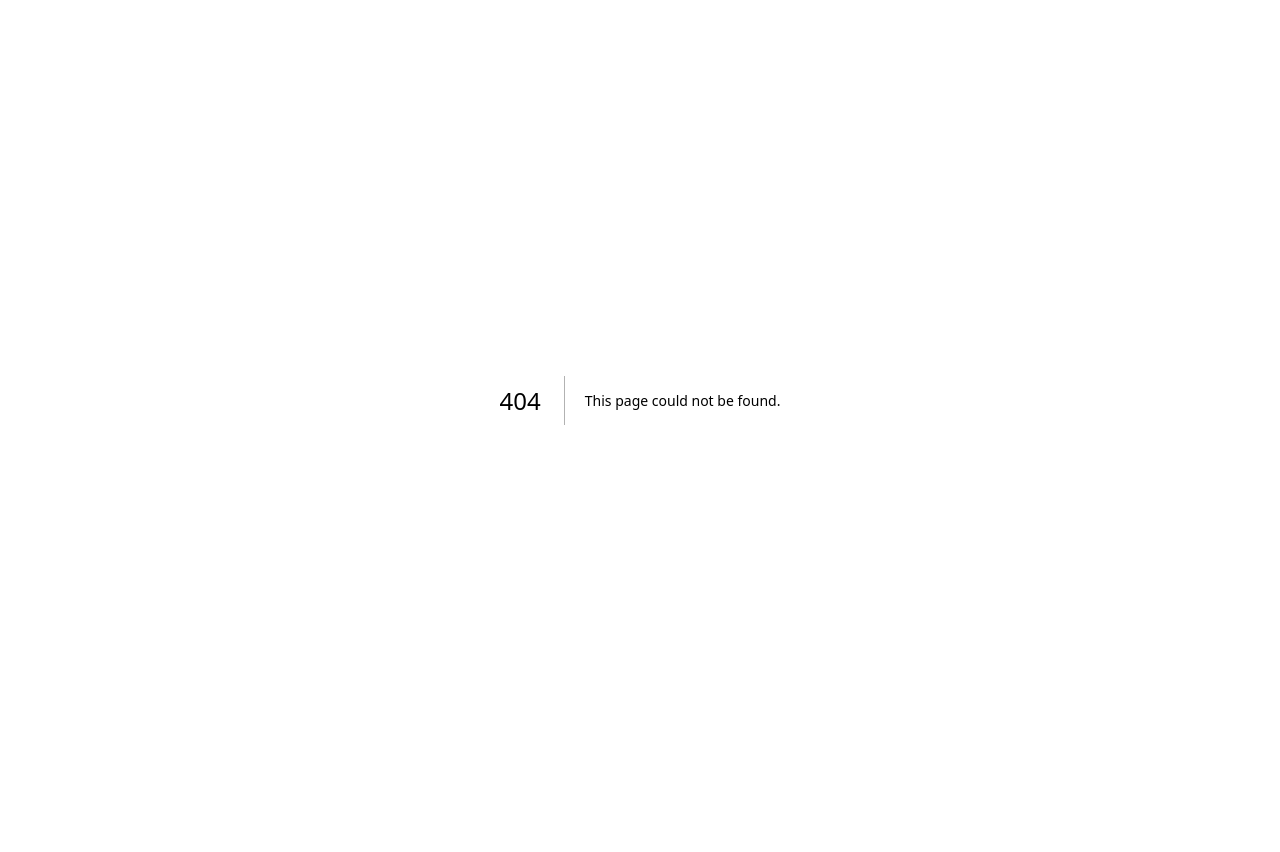
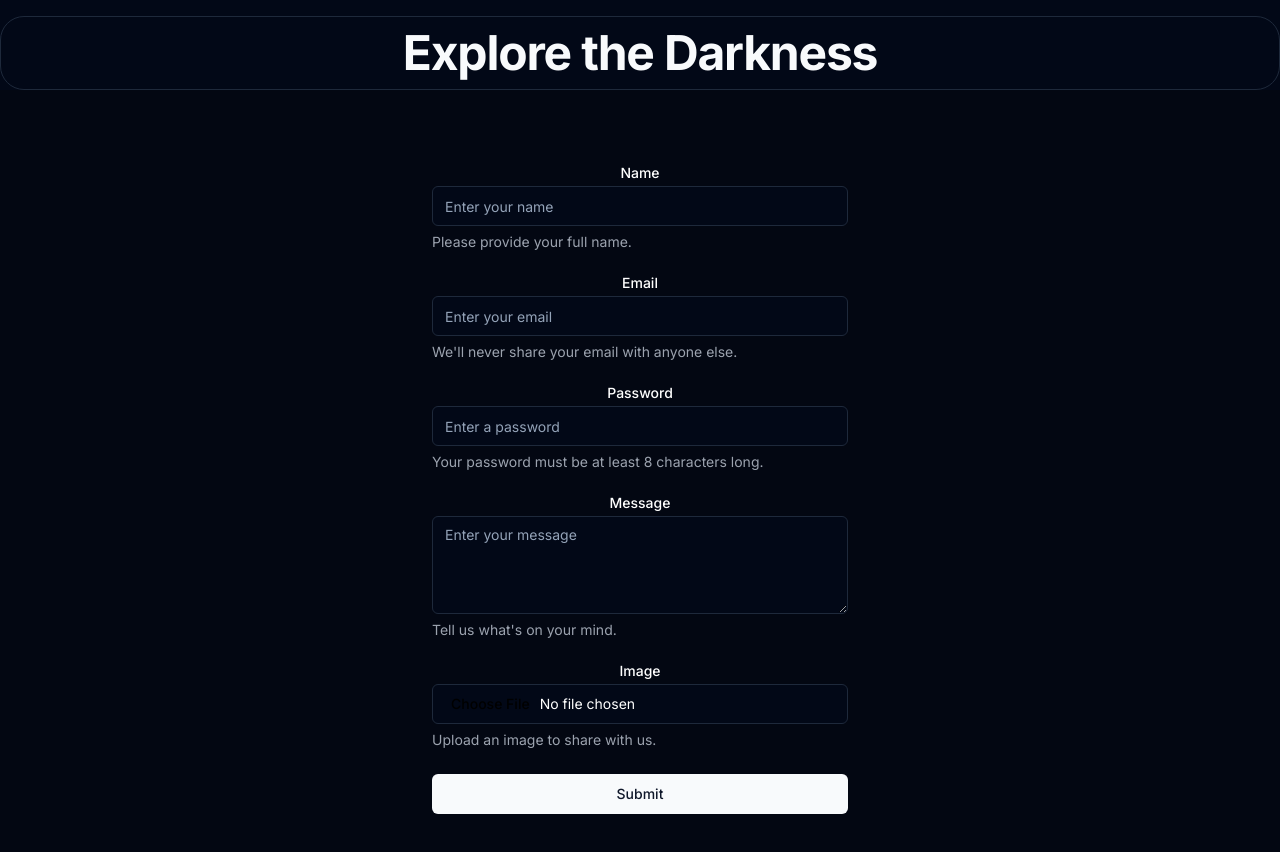
Before and after one commit to Dishantydv7/secuirty, a Next.js app: page /forms in a window 1280 px wide. Before the commit this address had no page. Shown: the top 852 px of the page. Before the commit the page ends 800 px from the top, so only its background shows below. Built offline with nearby package versions, Linux system fonts and the light colour scheme.

Commit message:
done with the form route

```diff
--- a/package.json
+++ b/package.json
@@ -15,6 +15,7 @@
     "@hirohe/react-watermark": "^0.5.0",
     "@mui/icons-material": "^5.15.19",
     "@mui/material": "^5.15.19",
+    "@radix-ui/react-label": "^2.0.2",
     "@radix-ui/react-slot": "^1.0.2",
     "@uiw/react-watermark": "^1.0.1",
     "antd": "^5.17.4",
--- /dev/null
+++ b/src/app/forms/page.tsx
@@ -0,0 +1,49 @@
+
+import { Label } from "@/components/ui/label"
+import { Input } from "@/components/ui/input"
+import { Textarea } from "@/components/ui/textarea"
+import { Button } from "@/components/ui/moving-border"
+import { ButtonAsChild } from "@/components/ButtonAsChild"
+
+export default function Component() {
+  return (
+    <>
+    <div className="text-center p-3 mt-4 border rounded-3xl ">
+    <h1 className="text-5xl font-bold tracking-tight">Explore the Darkness</h1>
+    </div>
+    <div className="flex flex-col items-center justify-center min-h-screen bg-gray-950 text-white">
+      <div className="space-y-8 max-w-md w-full px-4">
+
+        <div className="grid gap-6">
+          <div className="grid gap-1.5">
+            <Label htmlFor="name" className="text-center">Name</Label>
+            <Input type="text" id="name" placeholder="Enter your name" />
+            <p className="text-sm text-gray-400">Please provide your full name.</p>
+          </div>
+          <div className="grid gap-1.5">
+            <Label htmlFor="email" className="text-center">Email</Label>
+            <Input type="email" id="email" placeholder="Enter your email" />
+            <p className="text-sm text-gray-400">We'll never share your email with anyone else.</p>
+          </div>
+          <div className="grid gap-1.5">
+            <Label htmlFor="password" className="text-center">Password</Label>
+            <Input type="password" id="password" placeholder="Enter a password" />
+            <p className="text-sm text-gray-400">Your password must be at least 8 characters long.</p>
+          </div>
+          <div className="grid gap-1.5">
+            <Label htmlFor="message" className="text-center">Message</Label>
+            <Textarea id="message" placeholder="Enter your message" rows={4} />
+            <p className="text-sm text-gray-400">Tell us what's on your mind.</p>
+          </div>
+          <div className="grid gap-1.5">
+            <Label htmlFor="image" className="text-center">Image</Label>
+            <Input type="file" id="image" />
+            <p className="text-sm text-gray-400">Upload an image to share with us.</p>
+          </div>
+          <ButtonAsChild content = "Submit"></ButtonAsChild>
+        </div>
+      </div>
+    </div>
+    </>
+  )
+}
--- a/src/app/terms/page.tsx
+++ b/src/app/terms/page.tsx
@@ -5,6 +5,7 @@ import { useState } from "react"
 import { useRouter } from 'next/navigation'
 import { ButtonAsChild } from "@/components/ButtonAsChild";
 import { Button } from "@mui/material";
+import { Label } from "@/components/ui/label";
 
 export default function Terms() {
 
@@ -44,8 +45,10 @@ export default function Terms() {
         </div>
 
         {/* <CheckboxLabels  /> */}
-        <input value="test" type="checkbox" onChange={() => setIsChecked(!isChecked)} />
-
+        <div className="flex justify-start ml-4">
+          <input value="test" type="checkbox" onChange={() => setIsChecked(!isChecked)} className="flex-none" />
+          <label htmlFor="test" className="ml-3">I have read the above information</label>
+        </div>
         <div className="mt-8">
           <Button onClick={() => isChecked ? router.push("/dashboard") : router.push("/404")}>
             Continue
--- a/src/components/ButtonAsChild.tsx
+++ b/src/components/ButtonAsChild.tsx
@@ -2,10 +2,10 @@ import Link from "next/link"
 
 import { Button } from "@/components/ui/button"
 
-export function ButtonAsChild() {
+export function ButtonAsChild({content}:any) {
   return (
     <Button asChild>
-      <Link href="/login">Login</Link>
+      <Link href="/login">{content}</Link>
     </Button>
   )
 }
--- /dev/null
+++ b/src/components/ui/input.tsx
@@ -0,0 +1,25 @@
+import * as React from "react"
+
+import { cn } from "@/lib/utils"
+
+export interface InputProps
+  extends React.InputHTMLAttributes<HTMLInputElement> {}
+
+const Input = React.forwardRef<HTMLInputElement, InputProps>(
+  ({ className, type, ...props }, ref) => {
+    return (
+      <input
+        type={type}
+        className={cn(
+          "flex h-10 w-full rounded-md border border-input bg-background px-3 py-2 text-sm ring-offset-background file:border-0 file:bg-transparent file:text-sm file:font-medium placeholder:text-muted-foreground focus-visible:outline-none focus-visible:ring-2 focus-visible:ring-ring focus-visible:ring-offset-2 disabled:cursor-not-allowed disabled:opacity-50",
+          className
+        )}
+        ref={ref}
+        {...props}
+      />
+    )
+  }
+)
+Input.displayName = "Input"
+
+export { Input }
--- /dev/null
+++ b/src/components/ui/label.tsx
@@ -0,0 +1,26 @@
+"use client"
+
+import * as React from "react"
+import * as LabelPrimitive from "@radix-ui/react-label"
+import { cva, type VariantProps } from "class-variance-authority"
+
+import { cn } from "@/lib/utils"
+
+const labelVariants = cva(
+  "text-sm font-medium leading-none peer-disabled:cursor-not-allowed peer-disabled:opacity-70"
+)
+
+const Label = React.forwardRef<
+  React.ElementRef<typeof LabelPrimitive.Root>,
+  React.ComponentPropsWithoutRef<typeof LabelPrimitive.Root> &
+    VariantProps<typeof labelVariants>
+>(({ className, ...props }, ref) => (
+  <LabelPrimitive.Root
+    ref={ref}
+    className={cn(labelVariants(), className)}
+    {...props}
+  />
+))
+Label.displayName = LabelPrimitive.Root.displayName
+
+export { Label }
--- /dev/null
+++ b/src/components/ui/textarea.tsx
@@ -0,0 +1,24 @@
+import * as React from "react"
+
+import { cn } from "@/lib/utils"
+
+export interface TextareaProps
+  extends React.TextareaHTMLAttributes<HTMLTextAreaElement> {}
+
+const Textarea = React.forwardRef<HTMLTextAreaElement, TextareaProps>(
+  ({ className, ...props }, ref) => {
+    return (
+      <textarea
+        className={cn(
+          "flex min-h-[80px] w-full rounded-md border border-input bg-background px-3 py-2 text-sm ring-offset-background placeholder:text-muted-foreground focus-visible:outline-none focus-visible:ring-2 focus-visible:ring-ring focus-visible:ring-offset-2 disabled:cursor-not-allowed disabled:opacity-50",
+          className
+        )}
+        ref={ref}
+        {...props}
+      />
+    )
+  }
+)
+Textarea.displayName = "Textarea"
+
+export { Textarea }
```
Also changed, not shown: 1 other file (tests, documents, lock files or other folders).
